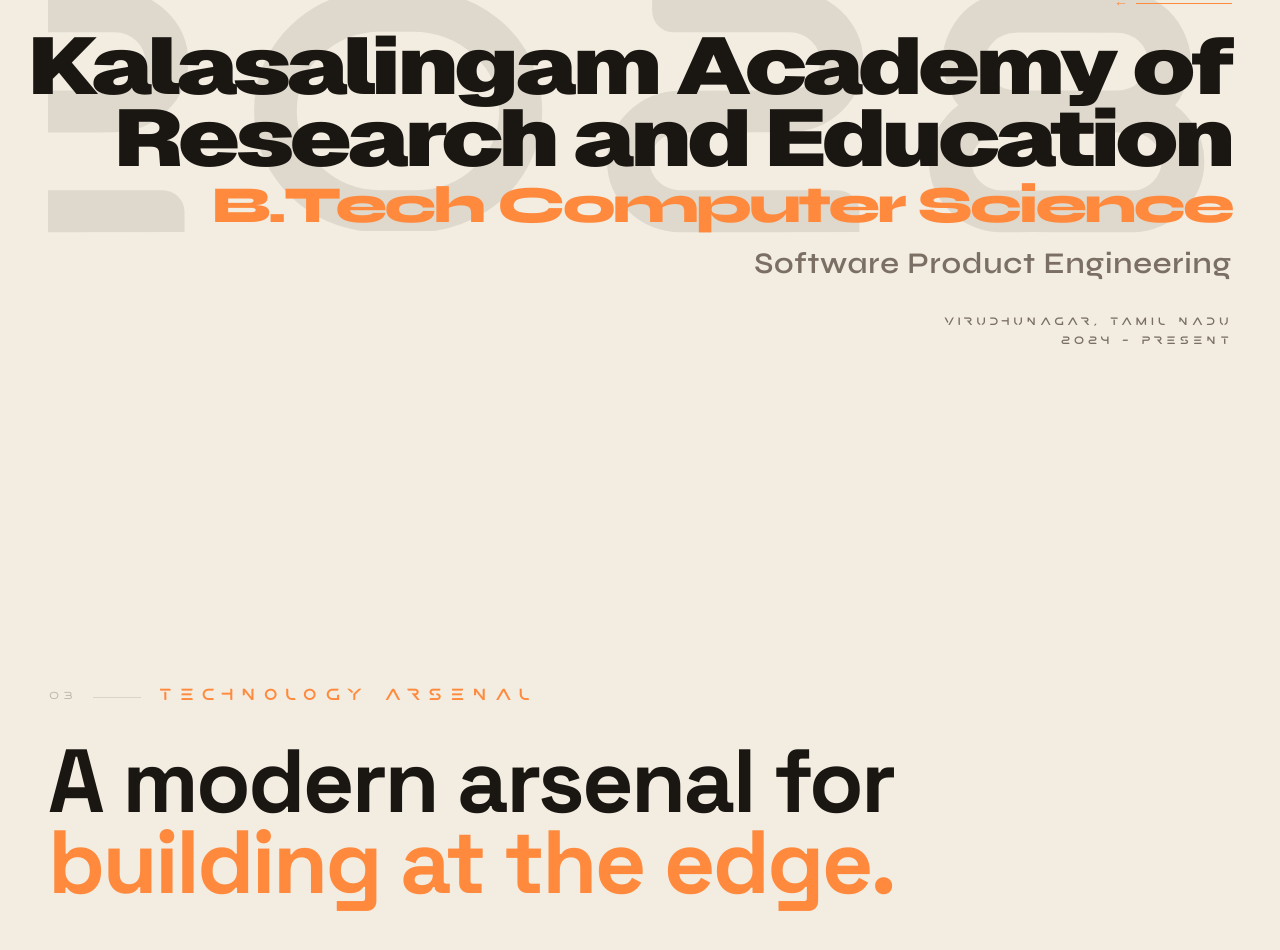
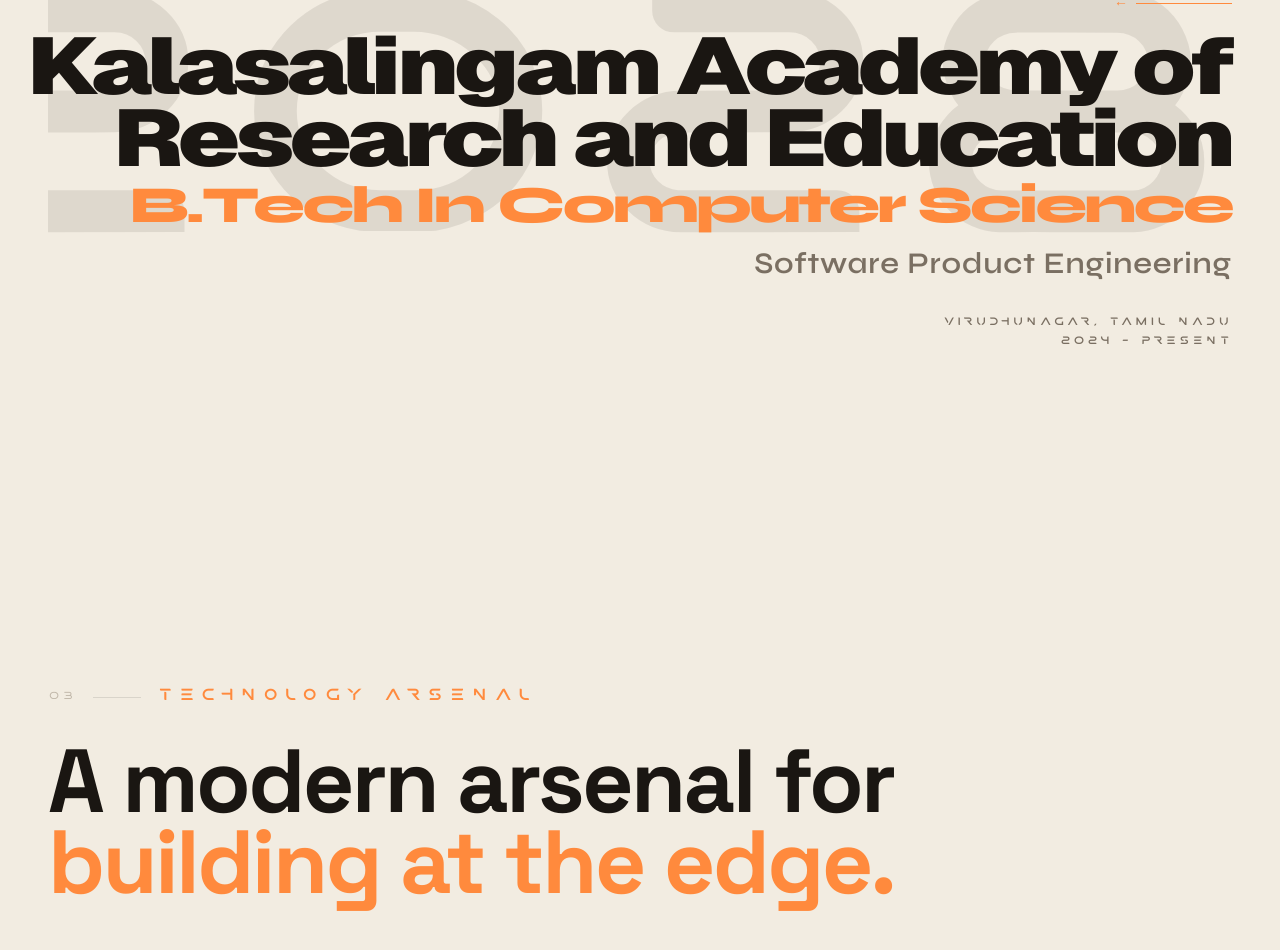
Before and after one commit to Megha-r20/MeghaR_portfolio, a Next.js app: page / in a window 1280 px wide. Shown: the part 2040-2990 px from the top of the page. Built offline with nearby package versions, Linux system fonts and the light colour scheme; a web font is replaced by a local one.

Commit message:
Update portfolio website

```diff
--- a/components/About.tsx
+++ b/components/About.tsx
@@ -65,7 +65,7 @@
 
               {/* Degree */}
               <h4 className="font-syne mt-2 text-[1.75rem] md:text-[2.75rem] lg:text-[3.25rem] font-black leading-[0.9] tracking-tighter text-[#ff8a3d]">
-                B.Tech Computer Science
+                B.Tech In Computer Science
               </h4>
 
               {/* Subtitle */}
```
